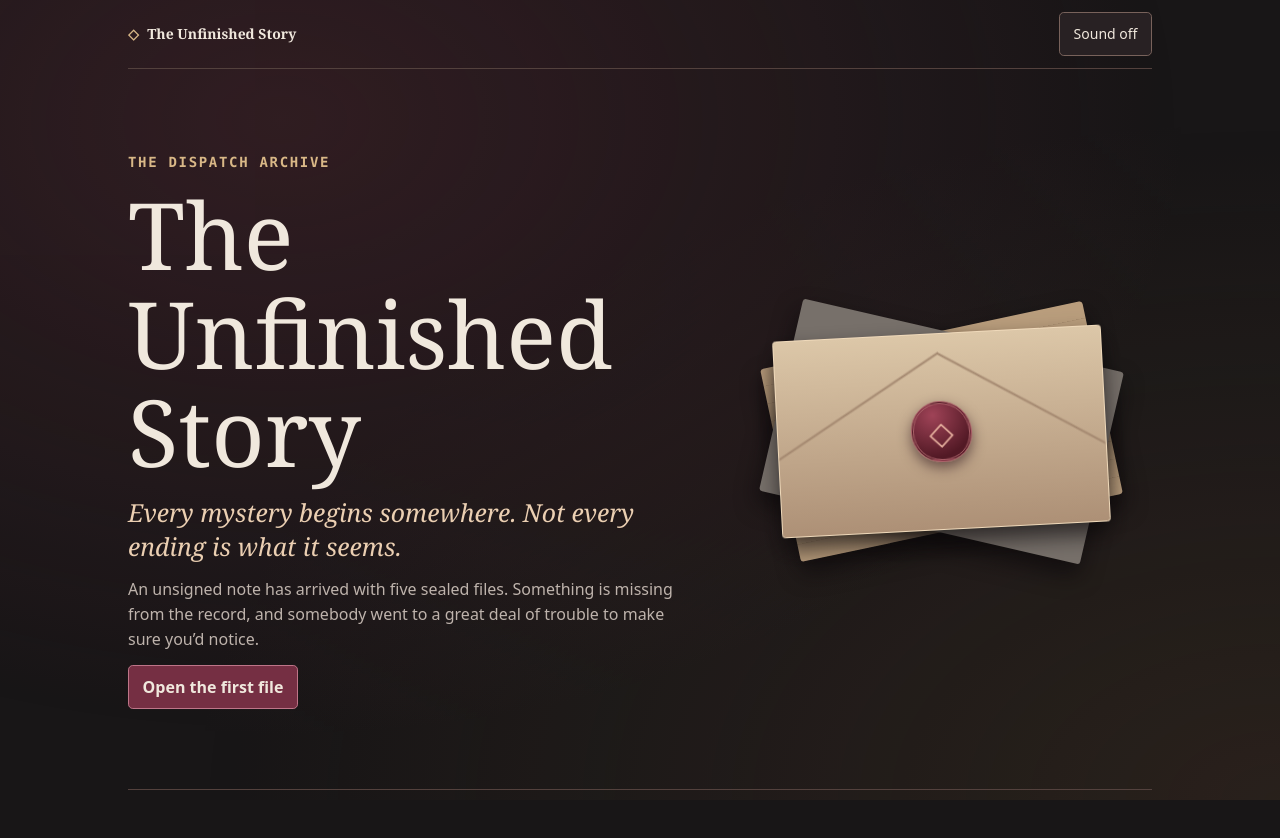
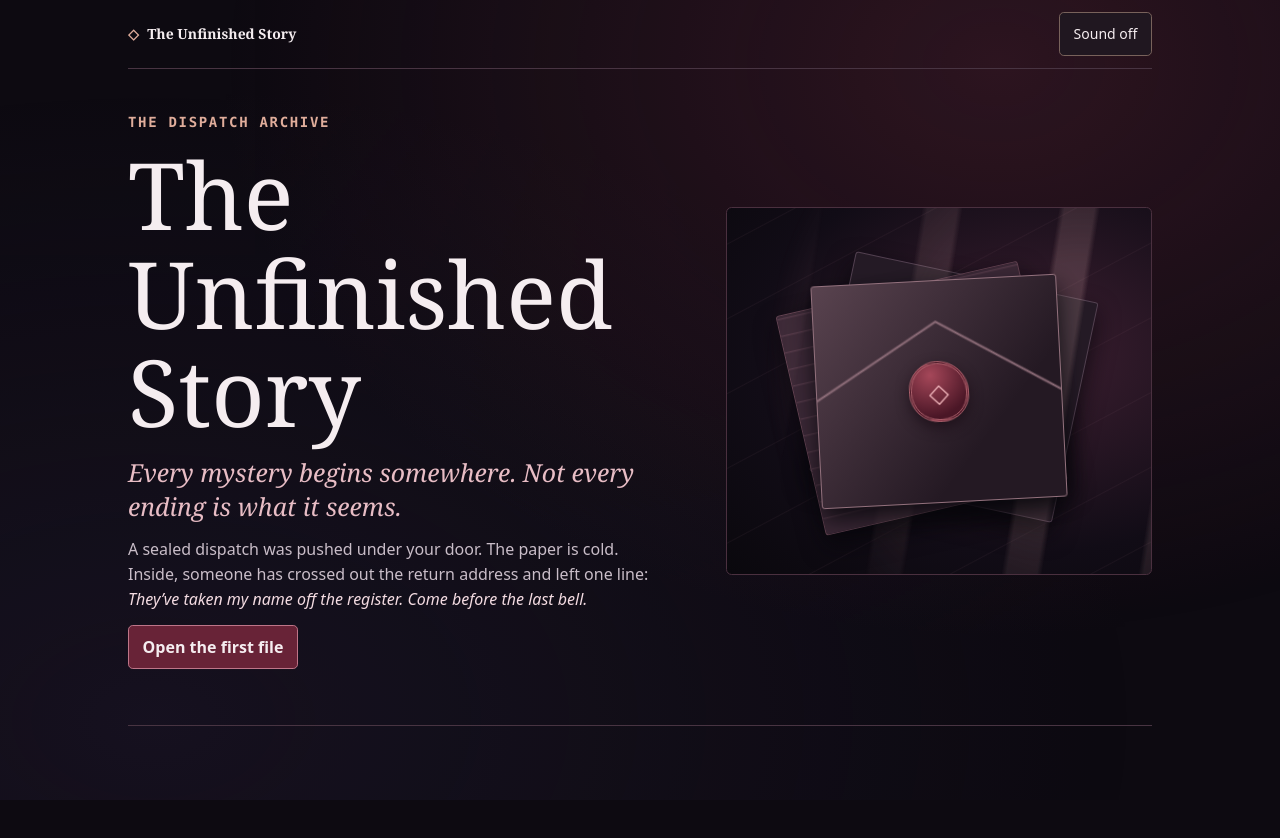
Before and after one commit to TeddoK/PostCard, a plain HTML site: page index.html in a window 1280 px wide. After the commit the page ends 800 px from the top, so only its background shows below. Drawn offline with Linux system fonts and the light colour scheme.

Commit message:
Give the archive a darker visual identity

```diff
--- a/script.js
+++ b/script.js
@@ -78,14 +78,14 @@ function headingFocus() {
 function welcome() {
   main.innerHTML = `
     <section class="welcome">
-      <div>
+      <div class="welcome-copy">
         <span class="kicker">The dispatch archive</span>
         <h1 tabindex="-1">The Unfinished Story</h1>
         <p class="subtitle">Every mystery begins somewhere. Not every ending is what it seems.</p>
-        <p class="muted">An unsigned note has arrived with five sealed files. Something is missing from the record, and somebody went to a great deal of trouble to make sure you’d notice.</p>
+        <p class="muted">A sealed dispatch was pushed under your door. The paper is cold. Inside, someone has crossed out the return address and left one line: <em>They’ve taken my name off the register. Come before the last bell.</em></p>
         <button class="primary" data-action="start">${state.started ? 'Continue investigation' : 'Open the first file'}</button>
       </div>
-      <div class="cover" aria-hidden="true"><div class="envelope"><span class="seal">◇</span></div></div>
+      <div class="cover" aria-hidden="true"><div class="cover-light"></div><div class="envelope"><span class="seal">◇</span></div></div>
     </section>`;
 }
 
--- a/style.css
+++ b/style.css
@@ -1,14 +1,14 @@
 :root {
   color-scheme: dark;
-  --ink: #f0e8dd;
-  --muted: #beb3ac;
-  --gold: #d9b887;
-  --line: #53413d;
-  --burgundy: #752f43;
+  --ink: #f5edf0;
+  --muted: #c9bdc8;
+  --gold: #e0ad9b;
+  --line: #483442;
+  --burgundy: #682337;
   --serif: Georgia, 'Times New Roman', serif;
   --mono: ui-monospace, Consolas, monospace;
   font: 100%/1.55 system-ui, sans-serif;
-  background: #181617;
+  background: #0d0a11;
   color: var(--ink);
 }
 * { box-sizing: border-box; }
@@ -16,8 +16,8 @@
 body { margin: 0; min-height: 100vh; isolation: isolate; }
 body::before {
   content: ''; position: fixed; inset: 0; z-index: -1; pointer-events: none;
-  background: radial-gradient(ellipse at 22% 15%, #54273275, transparent 64%),
-    radial-gradient(ellipse at bottom right, #49362666, transparent 60%);
+  background: radial-gradient(ellipse at 78% 8%, #55223380, transparent 55%),
+    radial-gradient(ellipse at 12% 90%, #28203b65, transparent 62%);
   animation: drift 16s ease-in-out infinite alternate;
 }
 @keyframes drift { to { opacity: .48; } }
@@ -29,9 +29,9 @@ body::before {
 button, input { font: inherit; }
 button {
   min-height: 44px; padding: .55rem .85rem; border-radius: .3rem; border: 1px solid #78625b;
-  color: var(--ink); background: #282123; cursor: pointer; overflow-wrap: anywhere;
+  color: var(--ink); background: #201720; cursor: pointer; overflow-wrap: anywhere;
 }
-button:hover { background: #463039; }
+button:hover { background: #362332; }
 button:disabled { cursor: default; opacity: .53; }
 :focus-visible { outline: 3px solid #edbc71; outline-offset: 3px; }
 button.primary { background: var(--burgundy); border-color: #be7588; font-weight: 650; }
@@ -43,31 +43,61 @@ h1 { font-size: clamp(2.55rem, 8.9vw, 5.8rem); margin-bottom: 1rem; text-wrap: b
 h2 { font-size: 1.55rem; margin-bottom: .7rem; }
 p { margin-bottom: .85rem; }
 main { padding: 1.25rem 0 1rem; }
-.welcome { display: grid; align-items: center; gap: 2rem; padding: clamp(1.25rem, 6vw, 4rem) 0; }
+.welcome {
+  position: relative; display: grid; grid-template-areas: "art" "copy"; align-items: center;
+  gap: clamp(1.25rem, 5vw, 3.5rem); padding: clamp(.25rem, 2vw, 1.5rem) 0 2.5rem;
+}
+.welcome-copy { grid-area: copy; }
+.welcome-copy .muted { max-width: 34rem; }
+.welcome-copy em { color: #f4dce2; }
 .kicker { display: block; font: 600 .875rem/1.4 var(--mono); letter-spacing: .12em; text-transform: uppercase; color: var(--gold); margin-bottom: .8rem; }
-.subtitle { color: #ebcfb2; font: italic clamp(1.18rem, 3vw, 1.55rem)/1.35 var(--serif); }
+.subtitle { color: #e8bdc5; font: italic clamp(1.18rem, 3vw, 1.55rem)/1.35 var(--serif); }
 .muted, footer { color: var(--muted); }
-.cover { position: relative; min-height: 13rem; aspect-ratio: 1.5; width: min(100%, 30rem); margin: auto; display: grid; place-items: center; isolation: isolate; }
-.cover::before, .cover::after, .envelope { content: ''; position: absolute; width: 78%; height: 70%; border-radius: .2rem; box-shadow: 0 12px 22px #0c090ab0; }
-.cover::before { background: repeating-linear-gradient(0deg, #b99d7c, #b99d7c 17px, #a78c6d 18px); transform: rotate(-12deg); z-index: -2; }
-.cover::after { background: #77706a; transform: rotate(13deg); z-index: -1; }
-.envelope { display: grid; place-items: center; background: linear-gradient(149deg, transparent 49%, #a2866e 50%, transparent 51%) top left/50% 70% no-repeat, linear-gradient(211deg, transparent 49%, #a2866e 50%, transparent 51%) top right/50% 70% no-repeat, linear-gradient(#dcc7a8, #ad9076); transform: rotate(-3deg); border: 1px solid #efd9ba; }
-.seal { width: 3.8rem; height: 3.8rem; display: grid; place-items: center; border-radius: 48% 53% 46% 50%; background: radial-gradient(circle at 35% 20%, #9f4357, #521925 75%); color: #e6af9e; border: 3px double #ab6269; box-shadow: 0 .35rem .8rem #372025a0; font: 2rem var(--serif); }
+.cover {
+  grid-area: art; position: relative; isolation: isolate; display: grid; place-items: center;
+  min-height: clamp(10.5rem, 39vw, 23rem); width: 100%; overflow: hidden;
+  border: 1px solid #4a303f; border-radius: .35rem;
+  background: repeating-linear-gradient(152deg, transparent 0 31px, #a9768912 32px, transparent 33px 66px),
+    radial-gradient(ellipse at 72% 40%, #3d1f31, #110c16 64%, #0a080d);
+}
+.cover-light {
+  position: absolute; inset: -40% -8%; z-index: 1; pointer-events: none;
+  background: repeating-linear-gradient(99deg, #ecb8bc00 0 11%, #edbaba36 12% 17%, #f9d5d500 18% 23%);
+  mask-image: radial-gradient(ellipse at 69% 46%, #000 0 20%, transparent 67%);
+  animation: passing-light 7s ease-in-out infinite alternate;
+}
+@keyframes passing-light { from { transform: translateX(-10%); opacity: .55; } to { transform: translateX(14%); opacity: .97; } }
+.cover::before, .cover::after, .envelope {
+  content: ''; position: absolute; width: 58%; height: 61%; border-radius: .18rem; box-shadow: 0 12px 24px #07060bd9;
+}
+.cover::before { background: #241a25; border: 1px solid #524050; transform: translate(6%, -2%) rotate(12deg); }
+.cover::after { background: repeating-linear-gradient(0deg, #3b2836 0 15px, #513746 16px 17px); border: 1px solid #624251; transform: translate(-7%, 3%) rotate(-13deg); }
+.envelope {
+  z-index: 1; display: grid; place-items: center; transform: rotate(-3deg); border: 1px solid #93717d;
+  background: linear-gradient(149deg, transparent 49%, #93717d 50%, transparent 51%) top left/50% 70% no-repeat,
+    linear-gradient(211deg, transparent 49%, #93717d 50%, transparent 51%) top right/50% 70% no-repeat,
+    linear-gradient(130deg, #59434f, #241923 70%);
+}
+.seal {
+  width: clamp(2.4rem, 8vw, 3.8rem); aspect-ratio: 1; display: grid; place-items: center;
+  border-radius: 48% 53% 46% 50%; background: radial-gradient(circle at 35% 20%, #a54759, #4a1626 75%);
+  color: #e9adb4; border: 3px double #ad616c; box-shadow: 0 .35rem .8rem #180b14b0; font: 1.65rem var(--serif);
+}
 .steps { display: grid; grid-template-columns: repeat(5, minmax(0, 1fr)); gap: .35rem; padding: 0; margin: 0 0 1.4rem; list-style: none; }
 .steps button { width: 100%; padding: .3rem; font: .95rem var(--mono); }
 .steps [aria-current="step"] { border-color: var(--gold); background: #502b37; }
 .stage { animation: unfold .33s ease-out both; max-width: 48rem; margin: auto; }
 .stage h1 { font-size: clamp(2.1rem, 7.9vw, 3.85rem); }
 @keyframes unfold { from { opacity: .65; transform: translateY(.45rem); } }
-.note { border-left: 2px solid #ad6377; color: #e0c5bf; padding: .2rem 0 .2rem .8rem; margin: 0 0 1.1rem; }
-.paper { background: linear-gradient(125deg, #f0dfbf, #dfc6a2); color: #302520; padding: clamp(.85rem, 4vw, 1.45rem); margin: .8rem 0; border-radius: .3rem; box-shadow: 0 .5rem 1.6rem #100b0d75; color-scheme: light; }
-.paper .kicker { color: #713447; }
+.note { border-left: 2px solid #af5f77; color: #dfc7ce; padding: .2rem 0 .2rem .8rem; margin: 0 0 1.1rem; }
+.paper { background: linear-gradient(125deg, #2b2230, #201920); color: #f2e5e7; border: 1px solid #584052; padding: clamp(.85rem, 4vw, 1.45rem); margin: .8rem 0; border-radius: .3rem; box-shadow: 0 .5rem 1.6rem #100b0d75; color-scheme: dark; }
+.paper .kicker { color: #edacaf; }
 .paper p:last-child { margin-bottom: 0; }
 .form { margin-top: .85rem; }
 .actions { display: flex; flex-wrap: wrap; gap: .55rem; margin-top: .85rem; }
 .feedback { color: #f4caab; margin-top: .65rem; }
 .feedback:empty { margin: 0; }
-.success { border: 1px solid #c5a36f; padding: 1rem; background: #36262a; border-radius: .35rem; margin-top: .85rem; animation: unlock .68s ease-out; }
+.success { border: 1px solid #c5a36f; padding: 1rem; background: #30202b; border-radius: .35rem; margin-top: .85rem; animation: unlock .68s ease-out; }
 @keyframes unlock { 35% { box-shadow: 0 0 1.7rem #d8a7609e; } }
 .hints { margin-top: .65rem; color: #ebcfb2; }
 details { border: 1px solid #806b56; border-radius: .2rem; margin-top: .45rem; }
@@ -85,7 +115,7 @@ dialog::backdrop { background: #100b0dd9; }
 .reveal .gift { display: block; color: #ffd59b; font: bold 1.15rem var(--mono); padding: .8rem; margin: 1rem 0; border-block: 1px solid #a57a4f; }
 .reveal .personal { max-width: 32rem; margin: auto; font-family: var(--serif); font-size: 1.13rem; }
 @media (min-width: 46rem) {
-  .welcome { grid-template-columns: 1.15fr .85fr; }
+  .welcome { grid-template-areas: "copy art"; grid-template-columns: 1.12fr .88fr; }
 }
 @media (prefers-reduced-motion: reduce) {
   *, *::before, *::after { animation: none !important; scroll-behavior: auto !important; }
@@ -95,9 +125,9 @@ dialog::backdrop { background: #100b0dd9; }
 details.paper { padding-block: .1rem; }
 .box-grid, .travellers { display: grid; grid-template-columns: repeat(2, minmax(0, 1fr)); gap: .6rem; align-items: start; }
 .box-card, .signal-board, .gate {
-  background: #282023; border: 1px solid #664c46; border-radius: .35rem; padding: .65rem;
+  background: #1c151e; border: 1px solid #584052; border-radius: .35rem; padding: .65rem;
 }
-.box-card.selected, .travellers [aria-pressed="true"] { border-color: var(--gold); background: #39252b; }
+.box-card.selected, .travellers [aria-pressed="true"] { border-color: var(--gold); background: #33202e; }
 .box-card button { width: 100%; }
 .box-card > button:first-child { background: transparent; border: none; }
 .box-card p { margin: .35rem 0 .7rem; }
@@ -222,15 +252,15 @@ details.paper { padding-block: .1rem; }
   margin-bottom: .95rem;
   border: 1px solid #735348;
   border-radius: .38rem;
-  background: #25191b;
+  background: #1a131e;
 }
 .location-art, .location-art::after { position: absolute; inset: 0; }
 .location-art { z-index: -1; }
 .location-art::after {
   content: '';
   z-index: 1;
-  background: linear-gradient(0deg, #100b10 2%, #161016b8 24%, #21132005 72%),
-    linear-gradient(90deg, #1610179e, transparent 75%);
+  background: linear-gradient(0deg, #0c080e 2%, #100b14bf 24%, #21132019 72%),
+    linear-gradient(90deg, #100b149e, #140a1321 75%);
   pointer-events: none;
 }
 .location-art i { position: absolute; display: block; }
@@ -239,12 +269,12 @@ details.paper { padding-block: .1rem; }
 .location .location-caption .kicker { margin-bottom: .38rem; color: #ffcd96; }
 .location-0 .location-art::before {
   content: ''; position: absolute; inset: 9% 3% 9% 20%; z-index: 1; pointer-events: none;
-  background: radial-gradient(ellipse at 72% 11%, #ffc77578, #eb9d5b26 30%, transparent 66%);
+  background: radial-gradient(ellipse at 72% 11%, #f6a9a367, #9c374125 30%, transparent 66%);
   clip-path: polygon(68% 0, 84% 0, 100% 100%, 18% 100%);
   transform-origin: 76% top; animation: lamp-sway 5s ease-in-out infinite alternate;
 }
 .location-0 .location-art {
-  background: radial-gradient(ellipse at 73% 0%, #e8a866 0%, #855238 30%, #392027 70%, #1d141b 100%);
+  background: radial-gradient(ellipse at 73% 0%, #bb7064 0%, #6a343e 25%, #2d1b2b 63%, #120d19 100%);
 }
 .sc-shelves {
   inset: 0 0 9% 31%;
@@ -283,7 +313,7 @@ details.paper { padding-block: .1rem; }
 @keyframes float-motes { from { opacity: .3; transform: translate(0, .4rem); } to { opacity: .9; transform: translate(-.75rem, -1rem); } }
 .location-1 .location-art {
   background: repeating-linear-gradient(90deg, #301e1c 0 3%, transparent 3.5% 20%),
-    radial-gradient(ellipse at 74% 26%, #b9683f, #452727 55%, #251a22 88%);
+    radial-gradient(ellipse at 74% 26%, #8b4b47, #39202d 55%, #17111b 88%);
 }
 .sc-lift {
   inset: 12% 12% -7% 50%; border: clamp(3px, 1vw, 8px) solid #805438;
@@ -304,7 +334,7 @@ details.paper { padding-block: .1rem; }
 }
 .location-2 .location-art {
   background: repeating-linear-gradient(0deg, #221b23 0 2%, transparent 3% 23%),
-    radial-gradient(ellipse at 75% 20%, #c07c4e, #4c282e 53%, #1c1821 92%);
+    radial-gradient(ellipse at 75% 20%, #a36558, #422431 53%, #17131e 92%);
 }
 .sc-pipes {
   left: 26%; right: -10%; top: 14%; height: 48%;
```
Also changed, not shown: index.html (+2 -2 lines).
